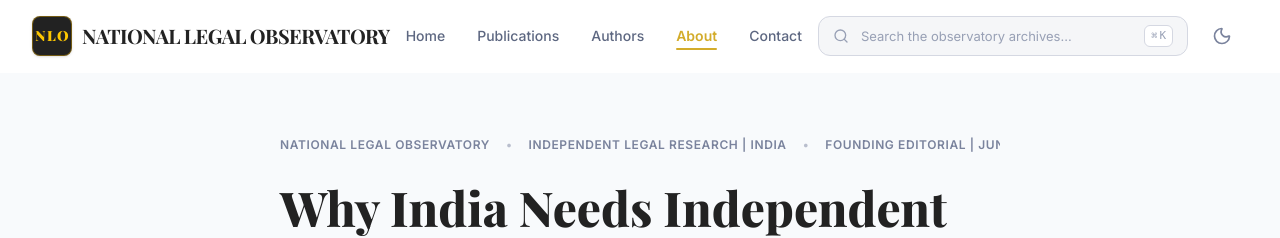
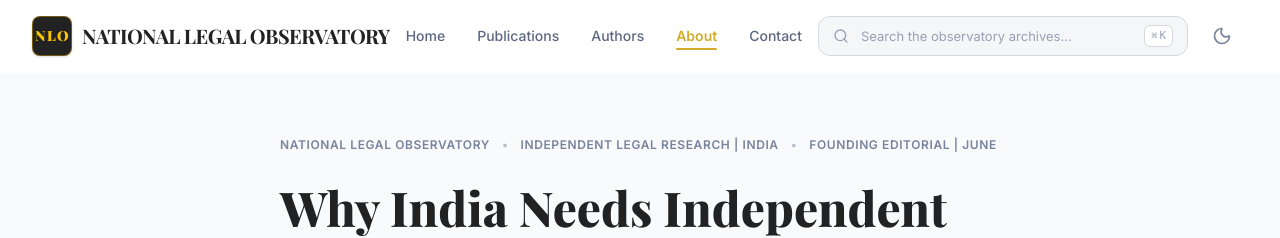
Before and after one commit to Utkarsh-Mani-Tripathi-GIT/legal-observatory, a Next.js app: page /about in a window 1280 px wide. Shown: the top 238 px of the page. Built offline with nearby package versions, Linux system fonts and the light colour scheme; a web font is replaced by a local one.

Commit message:
Reduce metadata banner text size to fit on one line without scrolling

```diff
--- a/src/app/about/page.tsx
+++ b/src/app/about/page.tsx
@@ -13,7 +13,7 @@ export default function AboutPage() {
 
       {/* Editorial Header */}
       <header className="border-b border-slate-200 dark:border-slate-800 pb-8 text-center sm:text-left">
-        <div className="flex items-center gap-x-2 sm:gap-x-4 text-[9px] sm:text-xs font-semibold uppercase tracking-wider text-slate-500 dark:text-slate-400 mb-6 whitespace-nowrap overflow-x-auto [&::-webkit-scrollbar]:hidden [-ms-overflow-style:none] [scrollbar-width:none]">
+        <div className="flex items-center justify-center sm:justify-start gap-x-1 sm:gap-x-3 text-[7px] min-[375px]:text-[8.5px] sm:text-[10px] md:text-xs font-semibold uppercase tracking-tight sm:tracking-wider text-slate-500 dark:text-slate-400 mb-6 whitespace-nowrap overflow-hidden w-full">
           <span>NATIONAL LEGAL OBSERVATORY</span>
           <span className="text-slate-300 dark:text-slate-700">&bull;</span>
           <span>Independent Legal Research | India</span>
```
